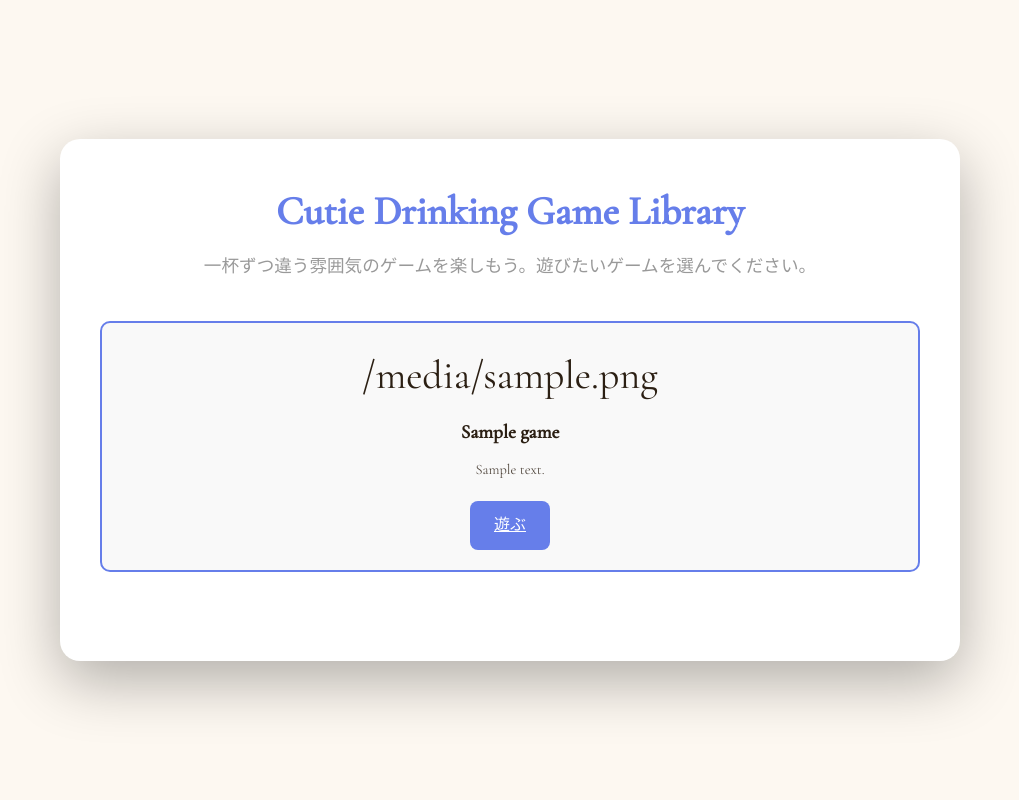
After one commit to toccocco/MatsumotoMemoryGame, a Flask app: template templates/games/list.html in a window 1280 px wide. The commit adds this page. Shown: the whole page, without its empty margins (130-1149 px from the left). Run offline with Flask 3, Linux system fonts and the light colour scheme; the template is opened without the code that fills it: most values are stand-ins (such as "Sample title", 1, 10 or a date in 2020); some web fonts are replaced.

Commit message:
Reorganize assets and templates; fix entrypoint

```diff
--- a/run.py
+++ b/run.py
@@ -1,5 +1,9 @@
+import os
 from app import create_app
 
+app = create_app()
+
 if __name__ == '__main__':
-    app = create_app()
-    app.run(debug=True, host='0.0.0.0', port=5001)
+    port = int(os.environ.get('PORT', '5000'))
+    debug = os.environ.get('FLASK_DEBUG', '1') == '1'
+    app.run(host='0.0.0.0', port=port, debug=debug)
--- a/static/style.css
+++ b/static/assets/css/shared.css
@@ -102,6 +102,11 @@ main {
     transition: all 0.3s ease;
     text-align: center;
     background: #f9f9f9;
+}
+
+.game-card-icon {
+    font-size: 2.5rem;
+    margin-bottom: 10px;
 }
 
 .game-card:hover {
--- /dev/null
+++ b/templates/games/list.html
@@ -0,0 +1,32 @@
+<!DOCTYPE html>
+<html lang="ja">
+<head>
+    <meta charset="UTF-8">
+    <meta name="viewport" content="width=device-width, initial-scale=1.0">
+    <title>Cutie Drinking Game Library</title>
+    <link rel="stylesheet" href="{{ url_for('static', filename='assets/css/shared.css') }}">
+</head>
+<body>
+    <div class="container">
+        <header>
+            <h1>Cutie Drinking Game Library</h1>
+            <p>一杯ずつ違う雰囲気のゲームを楽しもう。遊びたいゲームを選んでください。</p>
+        </header>
+
+        <main>
+            <section class="game-list">
+                {% for game in games %}
+                <article class="game-card">
+                    <div class="game-card-icon">{{ game.icon }}</div>
+                    <h3>{{ game.name }}</h3>
+                    <p>{{ game.description }}</p>
+                    <div class="button-group">
+                        <a class="btn btn-primary" href="{{ url_for('main.game_page', slug=game.slug) }}">遊ぶ</a>
+                    </div>
+                </article>
+                {% endfor %}
+            </section>
+        </main>
+    </div>
+</body>
+</html>
--- a/templates/mansion.html
+++ b/templates/games/mansion/index.html
@@ -4,7 +4,7 @@
     <meta charset="UTF-8">
     <meta name="viewport" content="width=device-width, initial-scale=1.0">
     <title>違和感は、まだ言葉にならない</title>
-    <link rel="stylesheet" href="{{ url_for('static', filename='style.css') }}">
+    <link rel="stylesheet" href="{{ url_for('static', filename='assets/css/shared.css') }}">
 </head>
 <body class="mansion-room">
     <div class="mansion-shell">
@@ -60,7 +60,7 @@
             </div>
         </main>
 
-        <button id="back-to-start" class="mansion-link-btn bottom-btn">はじめに戻る</button>
+        <button id="back-to-start" data-home-url="{{ url_for('main.index') }}" class="mansion-link-btn bottom-btn">はじめに戻る</button>
 
         <div id="start-overlay" class="start-overlay">
             <div class="start-panel">
@@ -70,6 +70,6 @@
         </div>
     </div>
 
-    <script src="{{ url_for('static', filename='mansion.js') }}"></script>
+    <script src="{{ url_for('static', filename='assets/js/mansion.js') }}"></script>
 </body>
 </html>
```
Also changed, not shown: static/assets/js/mansion.js (renamed from static/mansion.js, +7 -1 lines), templates/games/memory/index.html (renamed from templates/index.html, +5 -2 lines), README.md, static/assets/js/memory.js (renamed from static/script.js), 1 other file.
